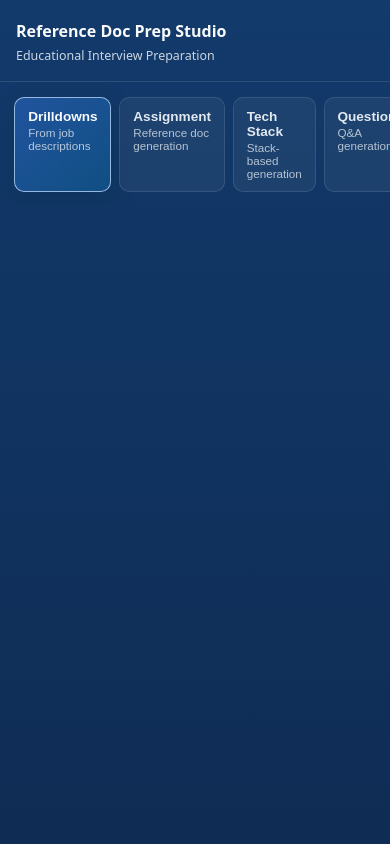
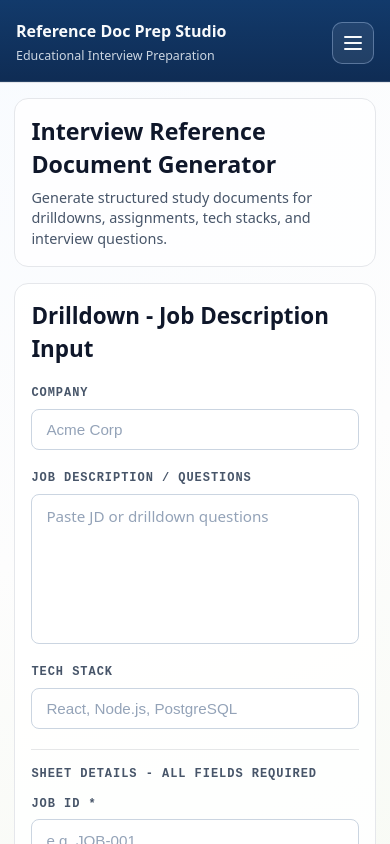
Before and after one commit to arunkumargopidinne/ReferencesDoc, a Next.js app: page /dashboard in a window 390 px wide. Shown: the top 844 px of the page. Built offline with nearby package versions, Linux system fonts and the light colour scheme.

Commit message:
makin responsive

```diff
--- a/app/dashboard/DrilldownGenerator.tsx
+++ b/app/dashboard/DrilldownGenerator.tsx
@@ -68,7 +68,8 @@ export default function DrilldownGenerator({ startTask, updateTask, endTask }: T
   }
 
   return (
-    <div style={{ display: "flex", flexDirection: "column", gap: "1.25rem", maxWidth: "48rem", margin: "0 auto" }}>
+    <>
+      <div className="drilldown-shell" style={{ display: "flex", flexDirection: "column", gap: "1.25rem", maxWidth: "48rem", margin: "0 auto", width: "100%" }}>
         <h2 style={headingStyle}>Drilldown - Job Description Input</h2>
         <Field label="Company"><input style={inputStyle} value={companyName} onChange={(e) => setCompanyName(e.target.value)} placeholder="Acme Corp" /></Field>
         <Field label="Job Description / Questions"><textarea style={{ ...inputStyle, height: "150px", resize: "none", fontFamily: "inherit" }} value={jobDescription} onChange={(e) => setJobDescription(e.target.value)} placeholder="Paste JD or drilldown questions" /></Field>
@@ -77,7 +78,7 @@ export default function DrilldownGenerator({ startTask, updateTask, endTask }: T
           <div style={{ fontSize: "0.75rem", fontWeight: 600, color: "#475569", letterSpacing: "0.08em", textTransform: "uppercase", fontFamily: "monospace", marginBottom: "0.75rem" }}>
             Sheet Details - all fields required
           </div>
-        <div style={{ display: "grid", gridTemplateColumns: "1fr 1fr", gap: "1rem" }}>
+          <div className="drilldown-grid" style={{ display: "grid", gridTemplateColumns: "1fr 1fr", gap: "1rem" }}>
             <Field label="Job ID *">
               <input style={inputStyle} value={jobId} onChange={(e) => setJobId(e.target.value)} placeholder="e.g. JOB-001" />
             </Field>
@@ -98,25 +99,42 @@ export default function DrilldownGenerator({ startTask, updateTask, endTask }: T
         </div>
 
         {error && <div style={errorStyle}>{error}</div>}
-      {notionUrl && <NotionLink url={notionUrl} />}
-      <button onClick={() => void handleGenerate()} disabled={loading} style={btnPrimary(loading)}>
+        {notionUrl && <NotionLink className="drilldown-link" url={notionUrl} />}
+        <button className="drilldown-action" onClick={() => void handleGenerate()} disabled={loading} style={btnPrimary(loading)}>
           {loading ? <LoadingDots /> : "Generate Notion Doc"}
         </button>
       </div>
+
+      <style>{`
+        @media (max-width: 768px) {
+          .drilldown-grid {
+            grid-template-columns: 1fr !important;
+          }
+
+          .drilldown-action,
+          .drilldown-link {
+            width: 100% !important;
+          }
+        }
+      `}</style>
+    </>
   );
 }
 
 function Field({ label, children }: { label: string; children: React.ReactNode }) {
   return <div style={{ display: "flex", flexDirection: "column", gap: "0.4rem" }}><label style={labelStyle}>{label}</label>{children}</div>;
 }
-function NotionLink({ url }: { url: string }) {
+function NotionLink({ url, className }: { url: string; className?: string }) {
   return (
     <a
+      className={className}
       href={url}
       target="_blank"
       rel="noreferrer"
       style={{
         width: "fit-content",
+        display: "inline-flex",
+        justifyContent: "center",
         textDecoration: "none",
         fontSize: "0.875rem",
         fontWeight: 600,
--- a/app/dashboard/QuestionsGenerator.tsx
+++ b/app/dashboard/QuestionsGenerator.tsx
@@ -328,7 +328,8 @@ export default function QuestionsGenerator({ startTask, updateTask, endTask }: T
   }
 
   return (
-    <div style={{ display: "flex", flexDirection: "column", gap: "1.25rem", maxWidth: "48rem", margin: "0 auto" }}>
+    <>
+      <div className="questions-shell" style={{ display: "flex", flexDirection: "column", gap: "1.25rem", maxWidth: "48rem", margin: "0 auto", width: "100%" }}>
         <h2 style={headingStyle}>Question-Based Generation</h2>
 
         <Field label="Company">
@@ -347,7 +348,7 @@ export default function QuestionsGenerator({ startTask, updateTask, endTask }: T
           <div style={{ fontSize: "0.75rem", fontWeight: 600, color: "#475569", letterSpacing: "0.08em", textTransform: "uppercase", fontFamily: "monospace", marginBottom: "0.75rem" }}>
             Sheet Details - all fields required
           </div>
-        <div style={{ display: "grid", gridTemplateColumns: "1fr 1fr", gap: "1rem" }}>
+          <div className="questions-grid" style={{ display: "grid", gridTemplateColumns: "1fr 1fr", gap: "1rem" }}>
             <Field label="Job ID *">
               <input style={inputStyle} value={jobId} onChange={(e) => setJobId(e.target.value)} placeholder="e.g. JOB-001" />
             </Field>
@@ -368,9 +369,10 @@ export default function QuestionsGenerator({ startTask, updateTask, endTask }: T
         </div>
 
         {error && <div style={errorStyle}>{error}</div>}
-      {notionUrl && <NotionLink url={notionUrl} />}
+        {notionUrl && <NotionLink className="questions-link" url={notionUrl} />}
 
         <button
+          className="questions-action"
           onClick={() => void handleGenerate()}
           disabled={loading || !questions.trim()}
           style={btnPrimary(loading)}
@@ -378,20 +380,37 @@ export default function QuestionsGenerator({ startTask, updateTask, endTask }: T
           {loading ? <LoadingDots /> : "Generate Notion Doc"}
         </button>
       </div>
+
+      <style>{`
+        @media (max-width: 768px) {
+          .questions-grid {
+            grid-template-columns: 1fr !important;
+          }
+
+          .questions-action,
+          .questions-link {
+            width: 100% !important;
+          }
+        }
+      `}</style>
+    </>
   );
 }
 
 function Field({ label, children }: { label: string; children: React.ReactNode }) {
   return <div style={{ display: "flex", flexDirection: "column", gap: "0.4rem" }}><label style={labelStyle}>{label}</label>{children}</div>;
 }
-function NotionLink({ url }: { url: string }) {
+function NotionLink({ url, className }: { url: string; className?: string }) {
   return (
     <a
+      className={className}
       href={url}
       target="_blank"
       rel="noreferrer"
       style={{
         width: "fit-content",
+        display: "inline-flex",
+        justifyContent: "center",
         textDecoration: "none",
         fontSize: "0.875rem",
         fontWeight: 600,
--- a/app/dashboard/TechStackGenerator.tsx
+++ b/app/dashboard/TechStackGenerator.tsx
@@ -292,7 +292,8 @@ export default function TechStackGenerator({ startTask, updateTask, endTask }: T
   }
 
   return (
-    <div style={{ display: "flex", flexDirection: "column", gap: "1.25rem", maxWidth: "48rem", margin: "0 auto" }}>
+    <>
+      <div className="techstack-shell" style={{ display: "flex", flexDirection: "column", gap: "1.25rem", maxWidth: "48rem", margin: "0 auto", width: "100%" }}>
         <h2 style={headingStyle}>Tech Stack Based Generation</h2>
 
         <Field label="Company">
@@ -306,7 +307,7 @@ export default function TechStackGenerator({ startTask, updateTask, endTask }: T
           <div style={{ fontSize: "0.75rem", fontWeight: 600, color: "#475569", letterSpacing: "0.08em", textTransform: "uppercase", fontFamily: "monospace", marginBottom: "0.75rem" }}>
             Sheet Details - all fields required
           </div>
-        <div style={{ display: "grid", gridTemplateColumns: "1fr 1fr", gap: "1rem" }}>
+          <div className="techstack-grid" style={{ display: "grid", gridTemplateColumns: "1fr 1fr", gap: "1rem" }}>
             <Field label="Job ID *">
               <input style={inputStyle} value={jobId} onChange={(e) => setJobId(e.target.value)} placeholder="e.g. JOB-001" />
             </Field>
@@ -327,9 +328,10 @@ export default function TechStackGenerator({ startTask, updateTask, endTask }: T
         </div>
 
         {error && <div style={errorStyle}>{error}</div>}
-      {notionUrl && <NotionLink url={notionUrl} />}
+        {notionUrl && <NotionLink className="techstack-link" url={notionUrl} />}
 
         <button
+          className="techstack-action"
           onClick={() => void handleGenerate()}
           disabled={loading || !techs.trim()}
           style={btnPrimary(loading)}
@@ -337,20 +339,37 @@ export default function TechStackGenerator({ startTask, updateTask, endTask }: T
           {loading ? <LoadingDots /> : "Generate Notion Doc"}
         </button>
       </div>
+
+      <style>{`
+        @media (max-width: 768px) {
+          .techstack-grid {
+            grid-template-columns: 1fr !important;
+          }
+
+          .techstack-action,
+          .techstack-link {
+            width: 100% !important;
+          }
+        }
+      `}</style>
+    </>
   );
 }
 
 function Field({ label, children }: { label: string; children: React.ReactNode }) {
   return <div style={{ display: "flex", flexDirection: "column", gap: "0.4rem" }}><label style={labelStyle}>{label}</label>{children}</div>;
 }
-function NotionLink({ url }: { url: string }) {
+function NotionLink({ url, className }: { url: string; className?: string }) {
   return (
     <a
+      className={className}
       href={url}
       target="_blank"
       rel="noreferrer"
       style={{
         width: "fit-content",
+        display: "inline-flex",
+        justifyContent: "center",
         textDecoration: "none",
         fontSize: "0.875rem",
         fontWeight: 600,
--- a/app/dashboard/page.tsx
+++ b/app/dashboard/page.tsx
@@ -29,6 +29,7 @@ export default function Page() {
   const [pending, setPending] = useState<Mode | null>(null);
   const [task, setTask] = useState<TaskState>(IDLE);
   const [showBlockedToast, setShowBlockedToast] = useState(false);
+  const [mobileNavOpen, setMobileNavOpen] = useState(false);
   const toastTimer = useRef<ReturnType<typeof setTimeout> | null>(null);
 
   const startTask = useCallback((cancelFn: () => void) => {
@@ -58,6 +59,7 @@ export default function Page() {
       return;
     }
     setActive(mode);
+    setMobileNavOpen(false);
   };
 
   useEffect(() => {
@@ -86,12 +88,31 @@ export default function Page() {
 
       <div className="dash-shell" style={shellStyle}>
         <aside className="dash-sidebar" style={sidebarStyle}>
-          <div style={brandStyle}>
-            <div style={brandTitleStyle}>Reference Doc Prep Studio</div>
-            <div style={brandSubStyle}>Educational Interview Preparation</div>
+          <div className="dash-brand" style={brandStyle}>
+            <div>
+              <div style={brandTitleStyle}>Reference Doc Prep Studio</div>
+              <div style={brandSubStyle}>Educational Interview Preparation</div>
+            </div>
+            <button
+              type="button"
+              className="dash-menu-toggle"
+              aria-label={mobileNavOpen ? "Close navigation menu" : "Open navigation menu"}
+              aria-expanded={mobileNavOpen}
+              aria-controls="dashboard-navigation"
+              onClick={() => setMobileNavOpen((prev) => !prev)}
+              style={menuToggleStyle}
+            >
+              <span style={menuBarStyle} />
+              <span style={menuBarStyle} />
+              <span style={menuBarStyle} />
+            </button>
           </div>
 
-          <nav className="dash-nav" style={navStyle}>
+          <nav
+            id="dashboard-navigation"
+            className={`dash-nav${mobileNavOpen ? " dash-nav-open" : ""}`}
+            style={navStyle}
+          >
             {OPTIONS.map((option) => {
               const isActive = active === option.value;
               const isLocked = task.running && !isActive;
@@ -111,7 +132,7 @@ export default function Page() {
         </aside>
 
         <main className="dash-main" style={mainStyle}>
-          <header style={headerStyle}>
+          <header className="dash-header" style={headerStyle}>
             <h1 style={headingStyle}>Interview Reference Document Generator</h1>
             <p style={headingSubStyle}>
               Generate structured study documents for drilldowns, assignments,
@@ -120,7 +141,7 @@ export default function Page() {
           </header>
 
           {task.running && (
-            <div style={taskCardStyle}>
+            <div className="dash-task" style={taskCardStyle}>
               <div style={taskMetaStyle}>
                 <div style={taskLabelStyle}>In Progress</div>
                 <div style={taskStepStyle}>{task.step}</div>
@@ -131,7 +152,7 @@ export default function Page() {
             </div>
           )}
 
-          <section style={panelStyle}>
+          <section className="dash-panel" style={panelStyle}>
             {active === "drilldowns" && <DrilldownGenerator {...taskProps} />}
             {active === "assignment" && <AssignmentGenerator {...taskProps} />}
             {active === "techstack" && <TechStackGenerator {...taskProps} />}
@@ -148,15 +169,54 @@ export default function Page() {
           .dash-sidebar {
             width: 100% !important;
             position: static !important;
+            height: auto !important;
             border-right: none !important;
             border-bottom: 1px solid #e5e7eb !important;
           }
+          .dash-brand {
+            display: flex !important;
+            align-items: center !important;
+            justify-content: space-between !important;
+            gap: 1rem !important;
+          }
+          .dash-menu-toggle {
+            display: inline-flex !important;
+          }
           .dash-nav {
-            flex-direction: row !important;
-            overflow-x: auto !important;
+            display: none !important;
+            flex-direction: column !important;
+            overflow: hidden !important;
+            padding-top: 0 !important;
+          }
+          .dash-nav.dash-nav-open {
+            display: flex !important;
+          }
+          .dash-nav > button {
+            width: 100% !important;
+            min-width: 0 !important;
+          }
+          .dash-header,
+          .dash-panel {
+            padding: 1rem !important;
+          }
+          .dash-task {
+            flex-direction: column !important;
+            align-items: stretch !important;
           }
           .dash-main {
-            padding: 1rem !important;
+            padding: 0.9rem !important;
+          }
+        }
+
+        @media (max-width: 560px) {
+          .dash-nav > button {
+            width: 100% !important;
+          }
+        }
+
+        @media (min-width: 901px) {
+          .dash-menu-toggle {
+            display: none !important;
           }
         }
       `}</style>
@@ -186,6 +246,28 @@ const sidebarStyle: React.CSSProperties = {
 const brandStyle: React.CSSProperties = {
   padding: "1.25rem 1rem 1rem",
   borderBottom: "1px solid rgba(226, 232, 240, 0.12)",
+};
+
+const menuToggleStyle: React.CSSProperties = {
+  display: "none",
+  flexDirection: "column",
+  justifyContent: "center",
+  alignItems: "center",
+  gap: 4,
+  width: 42,
+  height: 42,
+  borderRadius: 10,
+  border: "1px solid rgba(191, 219, 254, 0.35)",
+  background: "rgba(255, 255, 255, 0.08)",
+  cursor: "pointer",
+  flexShrink: 0,
+};
+
+const menuBarStyle: React.CSSProperties = {
+  width: 18,
+  height: 2,
+  borderRadius: 999,
+  background: "#f8fafc",
 };
 
 const brandTitleStyle: React.CSSProperties = {
```
Lines whose indentation alone changed are shown as unchanged.
